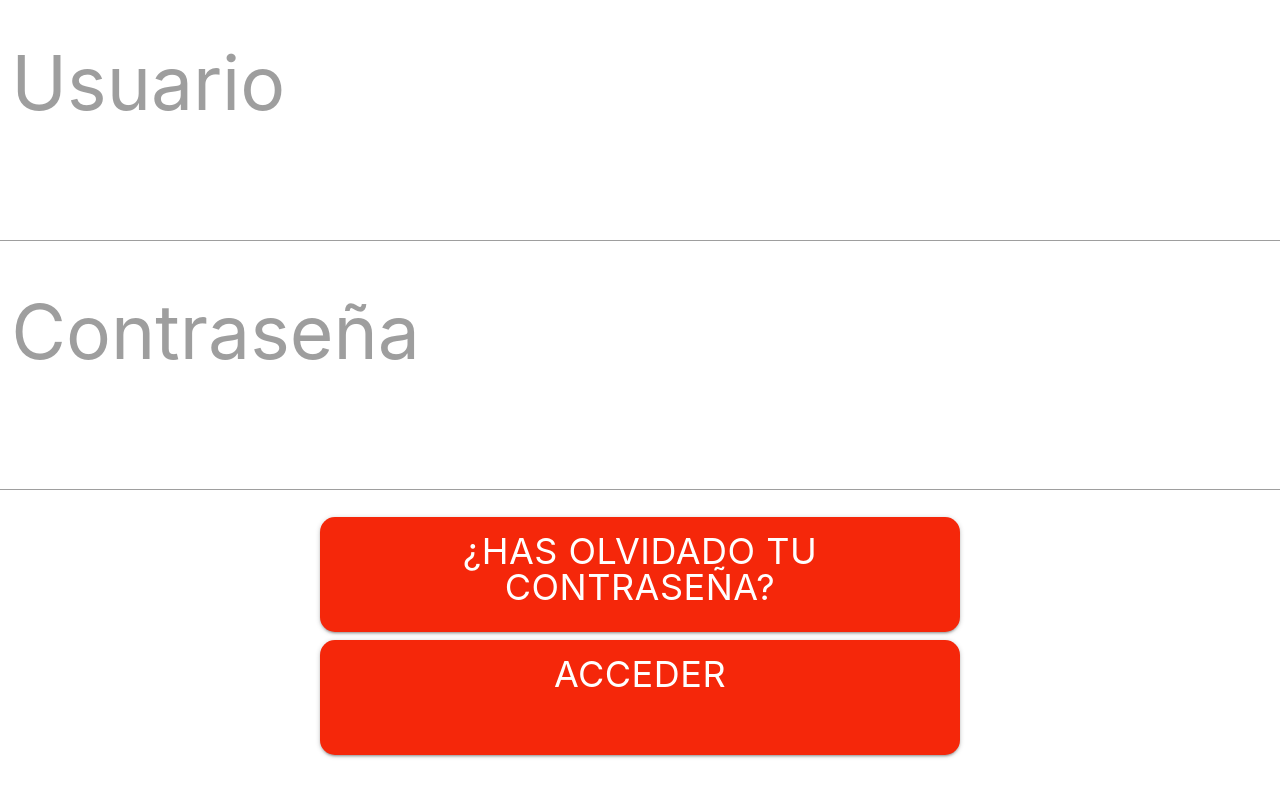
After one commit to RafaPC/CruzRoja, a PHP site: page /principal.html in a window 1280 px wide. The commit adds this page. Run offline with PHP 8.4, Linux system fonts and the light colour scheme.

Commit message:
Cosas de Valentin y Agus (y puede que Alis)

```diff
--- /dev/null
+++ b/Interfaz/principal.html
@@ -0,0 +1,28 @@
+<html>
+<header>
+	<link rel="stylesheet" href="https://cdnjs.cloudflare.com/ajax/libs/materialize/1.0.0/css/materialize.min.css">
+	<link rel="stylesheet" href="styles.css">
+	<script src="https://cdnjs.cloudflare.com/ajax/libs/materialize/1.0.0/js/materialize.min.js"></script>
+</header>
+<body>
+
+      <div class="login">
+      		<div class="input-field col s6">
+ 	      <input id="Usuario" type="text" class="validate">
+          <label for="Usuario">Usuario</label>
+        </div>
+          <div class="input-field col s6">
+          <input id="Contrasena" type="text" class="validate">
+          <label for="Contrasena">Contraseña</label>
+        </div>
+      <div class="button_holder">
+      	<center>
+	      	<a class="btn btn-primary" href="#" role="button">¿Has olvidado tu contraseña?</a>
+	  	<br>
+      	<a class="btn btn-primary" href="Selection.html" role="button">Acceder</a>
+      	</center>
+      </div>
+  </form>
+      </div>
+</body>
+</html>
--- a/Interfaz/styles.css
+++ b/Interfaz/styles.css
@@ -1,3 +1,34 @@
-.margen{
-    margin-bottom: 10px;
+label{
+	font-size: 5rem !important;
+	text-align: center;
 }
+
+input{
+	height: 15rem !important;
+	font-size: 4rem !important;
+	text-align: center;
+}
+.btn {
+  background-color: #f5270a;
+  border-radius: 15px;
+  /*border: none;*/
+  width: 50%;
+  height: 115px;
+  color: white;
+  padding: 16px 32px;
+  text-align: center;
+  text-decoration: none;
+  display: inline-block;
+  font-size: 36px;
+  margin: 4px 2px;
+  -webkit-transition-duration: 0.4s;
+  transition-duration: 0.4s;
+  cursor: pointer;
+}
+.btn:hover{
+	background-color: #cc0000;
+	color:white;
+}
+.f{
+	font-size: 2rem !important;
+}
```
Also changed, not shown: Interfaz/Hogar_numero_1.html (added, +18 -0 lines), Interfaz/Seleccion.html (added, +11 -0 lines).
